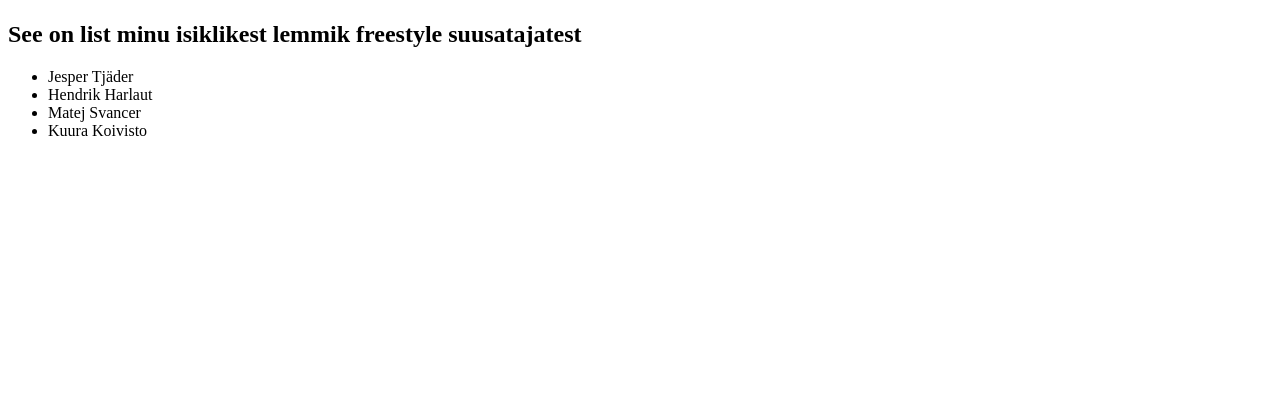
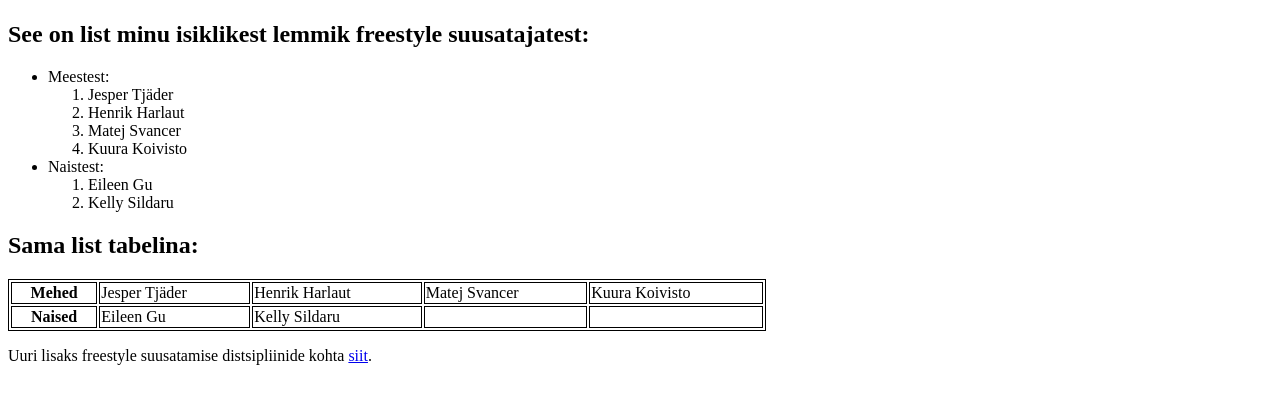
Before and after one commit to JSild/se_test, a plain HTML site: page index.html in a window 1280 px wide. Shown: the part 335-738 px from the top of the page. Drawn offline with Linux system fonts and the light colour scheme.

Commit message:
teine commit vahelehega

```diff
--- a/index.html
+++ b/index.html
@@ -3,23 +3,59 @@
 <head>
 <title>Freestyle suusatamine</title>
 </head>
+<style>
+    table, th, td {
+      border: 1px solid black;
+    }
+</style>
 <body>
 
 <h1>Freestyle suusatamine</h1>
-<p>See on lehekülg mis tutvustab freestyle suusatamist. Eesti kuulsaimaks freestyle
+    <p>
+        See on lehekülg mis tutvustab freestyle suusatamist. Eesti kuulsaimaks freestyle
         suusatajaks on Kelly Sildaru. Kellyl tuli välja ka hiljuti dokumentaal film tema
         karjääri kohta.
     </p>
     <br>
-<p>Kelly filmi kohta saad täpsemalt lugeda <a href="https://www.imdb.com/title/tt13213184/">siit</a>.</p>
+    <p>
+        Kelly filmi kohta saad täpsemalt lugeda <a href="https://www.imdb.com/title/tt13213184/">siit</a>.
+    </p>
     <img src="https://m.media-amazon.com/images/M/MV5BYmE2YTAwODUtMWZkOS00ZjU4LWI4MzctMjFiNmE4YmFmNzJlXkEyXkFqcGc@._V1_.jpg"
     width="200">
-<h2>See on list minu isiklikest lemmik freestyle suusatajatest</h2>
+<h2>See on list minu isiklikest lemmik freestyle suusatajatest:</h2>
     <ul>
+        <li>Meestest: </li>
+            <ol>
             <li>Jesper Tjäder</li>
-    <li>Hendrik Harlaut</li>
+            <li>Henrik Harlaut</li>
             <li>Matej Svancer</li>
             <li>Kuura Koivisto</li>
+            </ol>
+        <li>Naistest:</li>
+            <ol>
+            <li>Eileen Gu</li>
+            <li>Kelly Sildaru</li>
+            </ol>
     </ul>
+<h2>Sama list tabelina:</h2>
+  <table style="width:60%">
+    <tr>
+      <th>Mehed</th>
+      <td>Jesper Tjäder</td>
+      <td>Henrik Harlaut</td>
+      <td>Matej Svancer</td>
+      <td>Kuura Koivisto</td>
+    </tr>
+    <tr>
+      <th>Naised</td>
+      <td>Eileen Gu</td>
+      <td>Kelly Sildaru</td>
+      <td></td>
+      <td></td>
+    </tr>
+  </table>
+    <p>
+        Uuri lisaks freestyle suusatamise distsipliinide kohta <a href="vaheleht.html">siit</a>.
+    </p>
 </body>
 </html>
```
Also changed, not shown: vaheleht.html (added, +15 -0 lines). Lines whose indentation alone changed are shown as unchanged.
